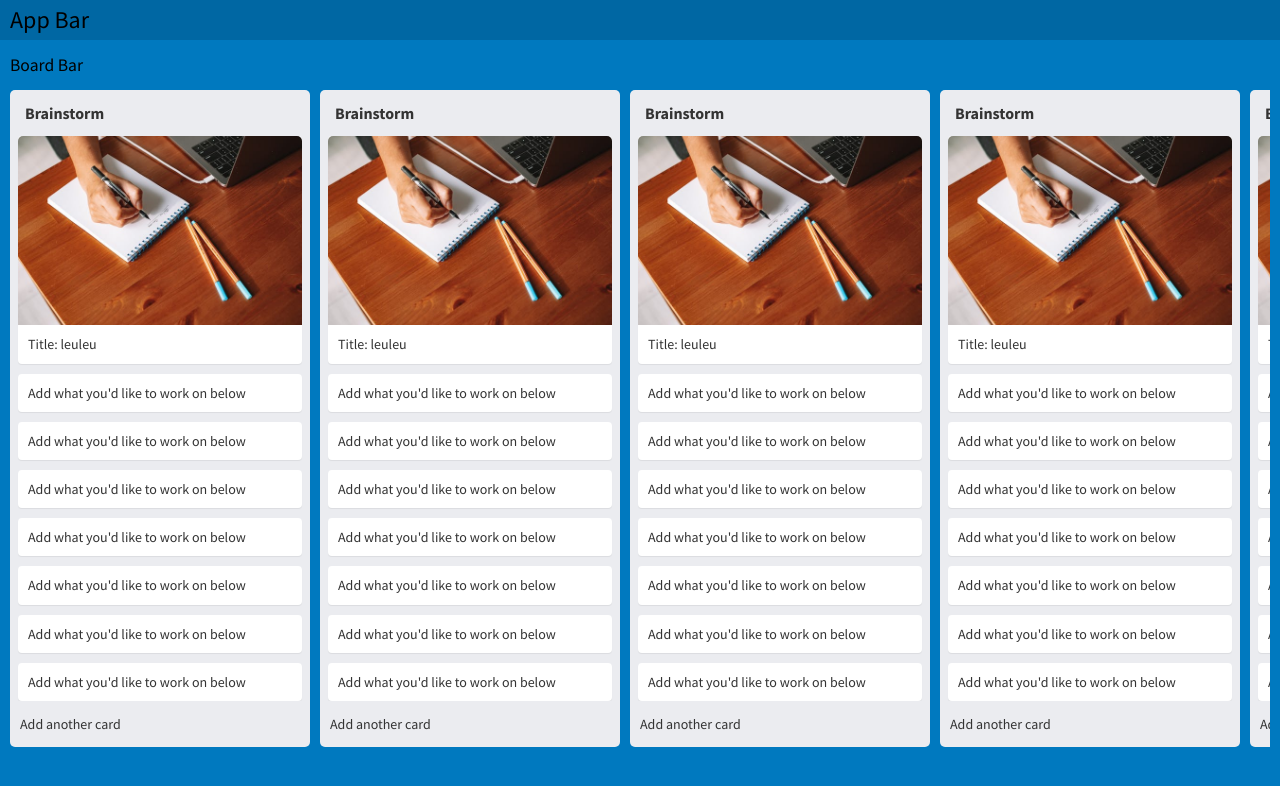
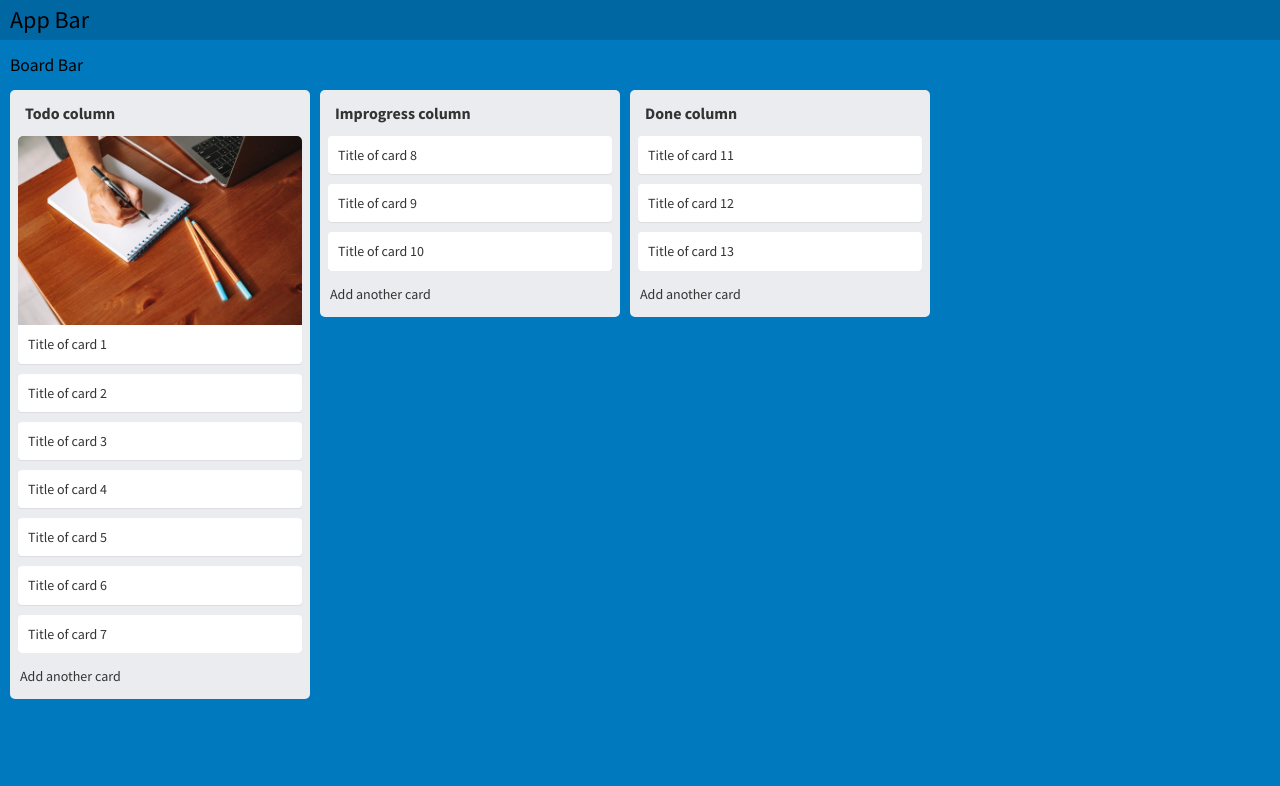
Before and after one commit to fuco99/Trello, a React (Create React App) app: page / in a window 1280 px wide. Shown: the top 786 px of the page. Built offline with nearby package versions, Linux system fonts and the light colour scheme.

Commit message:
Initial sample data

```diff
--- a/package.json
+++ b/package.json
@@ -6,6 +6,7 @@
     "@testing-library/jest-dom": "^5.14.1",
     "@testing-library/react": "^11.2.7",
     "@testing-library/user-event": "^12.8.3",
+    "lodash": "^4.17.21",
     "node-sass": "^7.0.3",
     "react": "^17.0.2",
     "react-dom": "^17.0.2",
--- /dev/null
+++ b/src/actions/initialData.js
@@ -0,0 +1,134 @@
+import image1 from "../assets/pexels-photo-5912200.jpeg";
+export const initialData = {
+  boards: [
+    {
+      id: "board-1",
+      columnOrder: ["column-1", "column-2", "column-3"],
+      columns: [
+        {
+          id: "column-1",
+          boardId: "board-1",
+          title: "Todo column",
+          cardOrder: [
+            "card-1",
+            "card-2",
+            "card-3",
+            "card-4",
+            "card-5",
+            "card-6",
+            "card-7",
+          ],
+          cards: [
+            {
+              id: "card-1",
+              boardId: "board-1",
+              columnId: "column-1",
+              title: "Title of card 1",
+              cover: image1,
+            },
+            {
+              id: "card-2",
+              boardId: "board-1",
+              columnId: "column-1",
+              title: "Title of card 2",
+              cover: null,
+            },
+            {
+              id: "card-3",
+              boardId: "board-1",
+              columnId: "column-1",
+              title: "Title of card 3",
+              cover: null,
+            },
+            {
+              id: "card-4",
+              boardId: "board-1",
+              columnId: "column-1",
+              title: "Title of card 4",
+              cover: null,
+            },
+            {
+              id: "card-5",
+              boardId: "board-1",
+              columnId: "column-1",
+              title: "Title of card 5",
+              cover: null,
+            },
+            {
+              id: "card-6",
+              boardId: "board-1",
+              columnId: "column-1",
+              title: "Title of card 6",
+              cover: null,
+            },
+            {
+              id: "card-7",
+              boardId: "board-1",
+              columnId: "column-1",
+              title: "Title of card 7",
+              cover: null,
+            },
+          ],
+        },
+        {
+          id: "column-2",
+          boardId: "board-1",
+          title: "Improgress column",
+          cardOrder: ["card-8", "card-9", "card-10"],
+          cards: [
+            {
+              id: "card-8",
+              boardId: "board-1",
+              columnId: "column-2",
+              title: "Title of card 8",
+              cover: null,
+            },
+            {
+              id: "card-9",
+              boardId: "board-1",
+              columnId: "column-2",
+              title: "Title of card 9",
+              cover: null,
+            },
+            {
+              id: "card-10",
+              boardId: "board-1",
+              columnId: "column-2",
+              title: "Title of card 10",
+              cover: null,
+            },
+          ],
+        },
+        {
+          id: "column-3",
+          boardId: "board-1",
+          title: "Done column",
+          cardOrder: ["card-11", "card-12", "card-13"],
+          cards: [
+            {
+              id: "card-11",
+              boardId: "board-1",
+              columnId: "column-3",
+              title: "Title of card 11",
+              cover: null,
+            },
+            {
+              id: "card-12",
+              boardId: "board-1",
+              columnId: "column-3",
+              title: "Title of card 12",
+              cover: null,
+            },
+            {
+              id: "card-13",
+              boardId: "board-1",
+              columnId: "column-3",
+              title: "Title of card 13",
+              cover: null,
+            },
+          ],
+        },
+      ],
+    },
+  ],
+};
--- a/src/components/BoardContent/BoardContent.js
+++ b/src/components/BoardContent/BoardContent.js
@@ -1,14 +1,34 @@
-import React from "react";
+import React, { useState, useEffect } from "react";
 import Column from "../Column/Column";
+import { isEmpty } from "lodash";
+import { initialData } from "actions/initialData";
+import { mapOrder } from "ultilities/Sorts";
 import "./BoardContent.scss";
 function BoardContent() {
+  const [board, setBoard] = useState({});
+  const [columns, setColumns] = useState([]);
+  useEffect(() => {
+    const boardFromDb = initialData.boards.find(
+      (board) => board.id === "board-1"
+    );
+    if (boardFromDb) {
+      setBoard(boardFromDb);
+      setColumns(mapOrder(boardFromDb.columns, boardFromDb.columnOrder, "id"));
+    }
+  }, []);
+
+  if (isEmpty(board)) {
+    return (
+      <div className="not-found" style={{ padding: "10px", color: "white" }}>
+        Board not found
+      </div>
+    );
+  }
   return (
     <div className="board-content">
-      <Column />
-      <Column />
-      <Column />
-      <Column />
-      <Column />
+      {columns.map((column, index) => {
+        return <Column key={index} column={column} />;
+      })}
     </div>
   );
 }
--- /dev/null
+++ b/src/components/Card/Card.js
@@ -0,0 +1,15 @@
+import React from "react";
+import "./Card.scss";
+
+function Card(props) {
+  const { card } = props;
+  return (
+    <li className="card-item">
+      {card.cover && <img src={card.cover} className="card-cover" />}
+
+      {card.title}
+    </li>
+  );
+}
+
+export default Card;
--- a/src/components/Task/Task.scss
+++ b/src/components/Card/Card.scss
@@ -1,6 +1,6 @@
 @import "../../setting";
 
-li.task-item {
+li.card-item {
     background-color: white;
     padding: $padding-10;
     border-radius: $card-border-radius;
@@ -8,7 +8,7 @@ li.task-item {
     &:not(:last-child) {
         margin-bottom: $margin-10;
     }
-    img {
+    img.card-cover {
         display: block;
         width: calc(100% + 2 * #{$margin-10});
         margin: -$margin-10 0 $margin-10 (-$margin-10);
--- a/src/components/Column/Column.js
+++ b/src/components/Column/Column.js
@@ -1,20 +1,18 @@
 import React from "react";
-import Task from "../Task/Task";
+import { mapOrder } from "ultilities/Sorts";
+import Card from "../Card/Card";
 import "./Column.scss";
 
-function Column() {
+function Column(props) {
+  const { column } = props;
+  const cards = mapOrder(column.cards, column.cardOrder, "id");
   return (
     <div className="column">
-      <header>Brainstorm</header>
-      <ul className="task-list">
-        <Task />
-        <li className="task-item">Add what you'd like to work on below</li>
-        <li className="task-item">Add what you'd like to work on below</li>
-        <li className="task-item">Add what you'd like to work on below</li>
-        <li className="task-item">Add what you'd like to work on below</li>
-        <li className="task-item">Add what you'd like to work on below</li>
-        <li className="task-item">Add what you'd like to work on below</li>
-        <li className="task-item">Add what you'd like to work on below</li>
+      <header>{column.title}</header>
+      <ul className="card-list">
+        {cards.map((card, index) => {
+          return <Card key={index} card={card} />;
+        })}
       </ul>
       <footer>Add another card</footer>
     </div>
--- a/src/components/Column/Column.scss
+++ b/src/components/Column/Column.scss
@@ -29,7 +29,7 @@
         border-bottom-left-radius: $column-border-radius;
         border-bottom-right-radius: $column-border-radius;
     }
-    ul.task-list {
+    ul.card-list {
         list-style: none;
         margin: 0;
         max-height: calc(100% - #{$column-header-height} - #{$column-footer-height});
--- a/src/components/Task/Task.js
+++ /dev/null
@@ -1,14 +0,0 @@
-import React from "react";
-import image1 from "../../assets/pexels-photo-5912200.jpeg";
-import "./Task.scss";
-
-function Task() {
-  return (
-    <li className="task-item">
-      <img src={image1} alt="image1" />
-      <p>Title: leuleu</p>
-    </li>
-  );
-}
-
-export default Task;
--- /dev/null
+++ b/src/ultilities/Sorts.js
@@ -0,0 +1,6 @@
+// order an array of objects base on another array order
+
+export const mapOrder = (array, order, key) => {
+  array.sort((a, b) => order.indexOf(a[key]) - order.indexOf(b[key]));
+  return array;
+};
```
